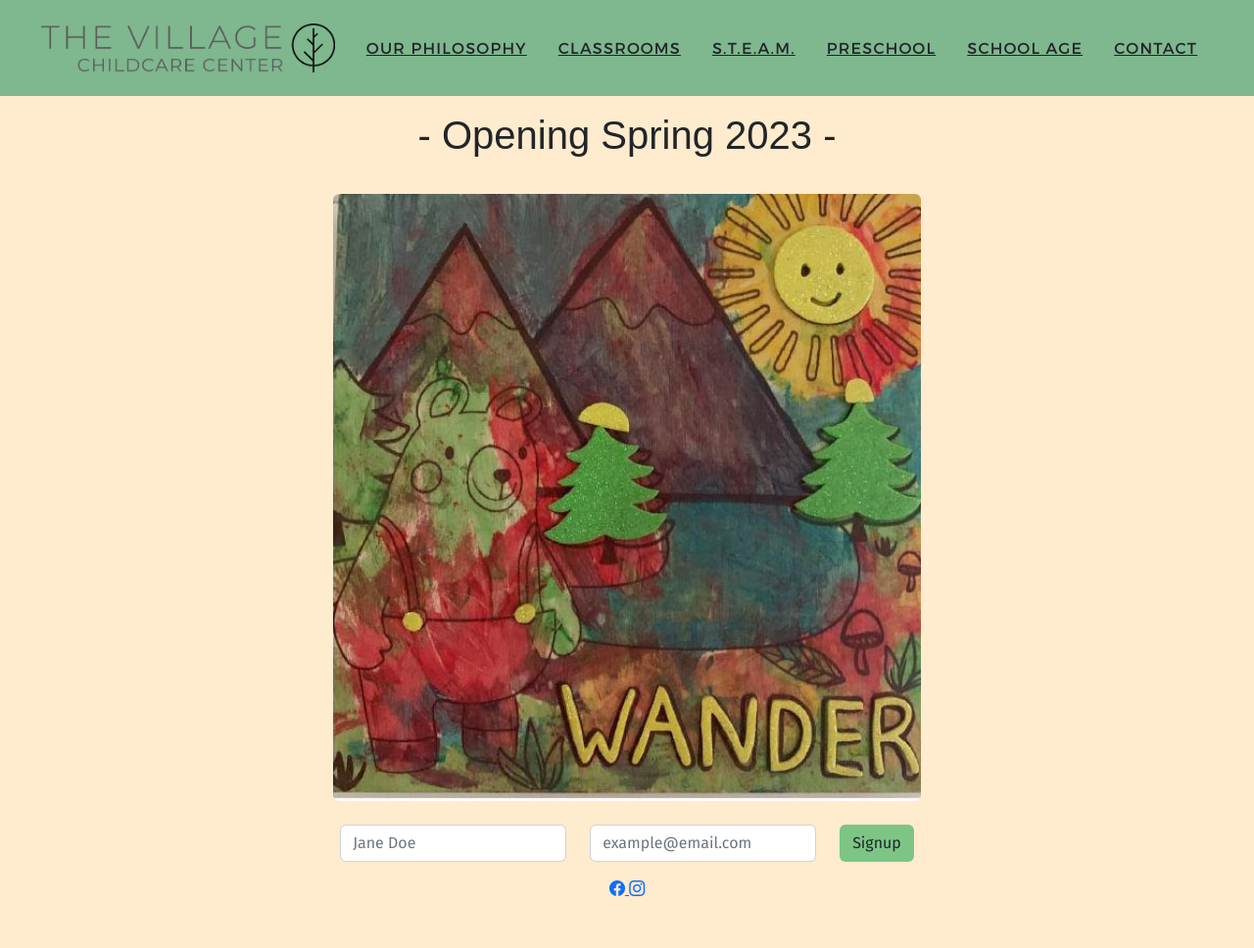
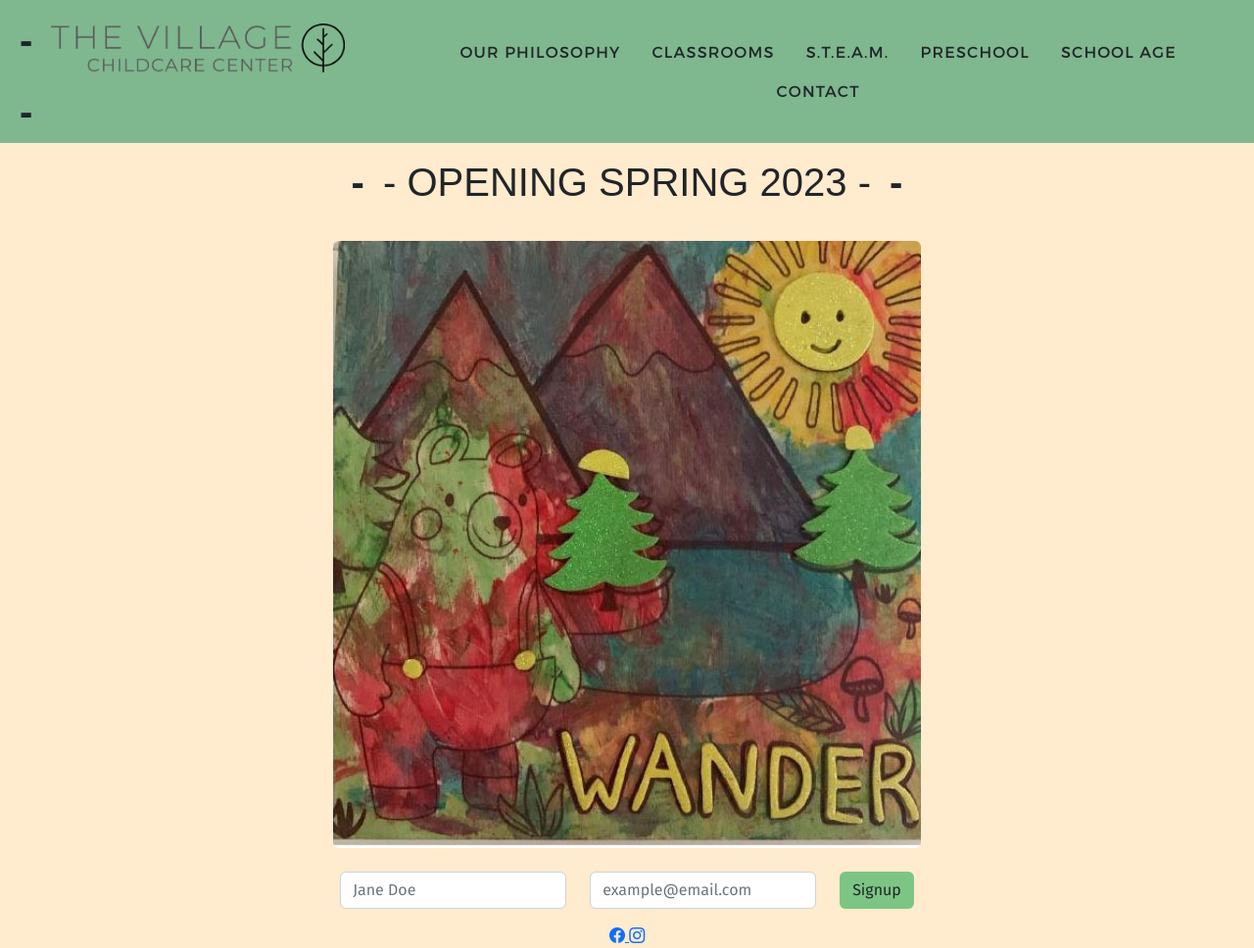
Before and after one commit to mwagner4084/villagechildcarecenter, a Django app: page / in a window 1280 px wide. Shown: the whole page at 98% size. Before the commit the page ends 915 px from the top, so only its background shows below. Run offline with Django 4.2, Linux system fonts and the light colour scheme; data that the repository does not hold is empty; parts of the project's set-up code (start-up, migrations or seed data) failed here and were passed over; some libraries are stand-ins or nearby versions.

Commit message:
update styles

```diff
--- a/static/css/base.css
+++ b/static/css/base.css
@@ -30,6 +30,9 @@ h6 {
     text-transform: uppercase;
     letter-spacing: 0.075em;
     font-weight: 400;
+}
+
+.navbar a:hover {
     text-decoration: underline;
 }
 
@@ -132,3 +135,23 @@ header {
     max-height: auto;
     width: 500px;
 }
+
+h1 {
+    text-transform: uppercase;
+}
+
+h1::before,
+h1::after {
+    content: "-";
+    font-weight: bold;
+    margin-left: 0.5rem;
+    margin-right: 0.5rem;
+}
+
+.rte img {
+    max-width: 100%;
+}
+
+p {
+    margin: 1.5rem 0;
+}
```
